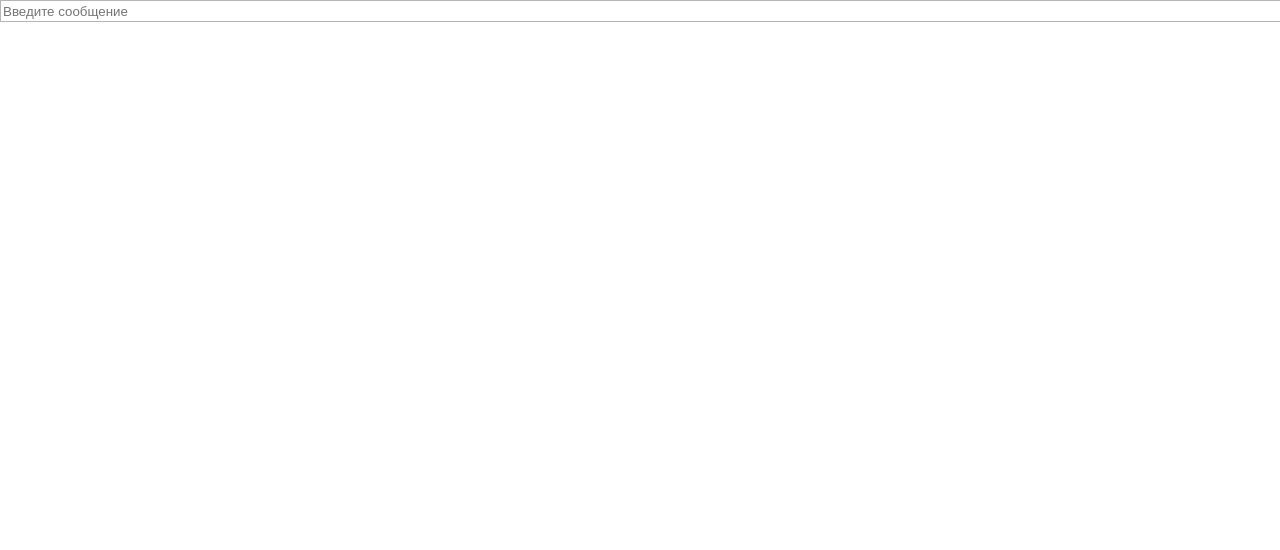
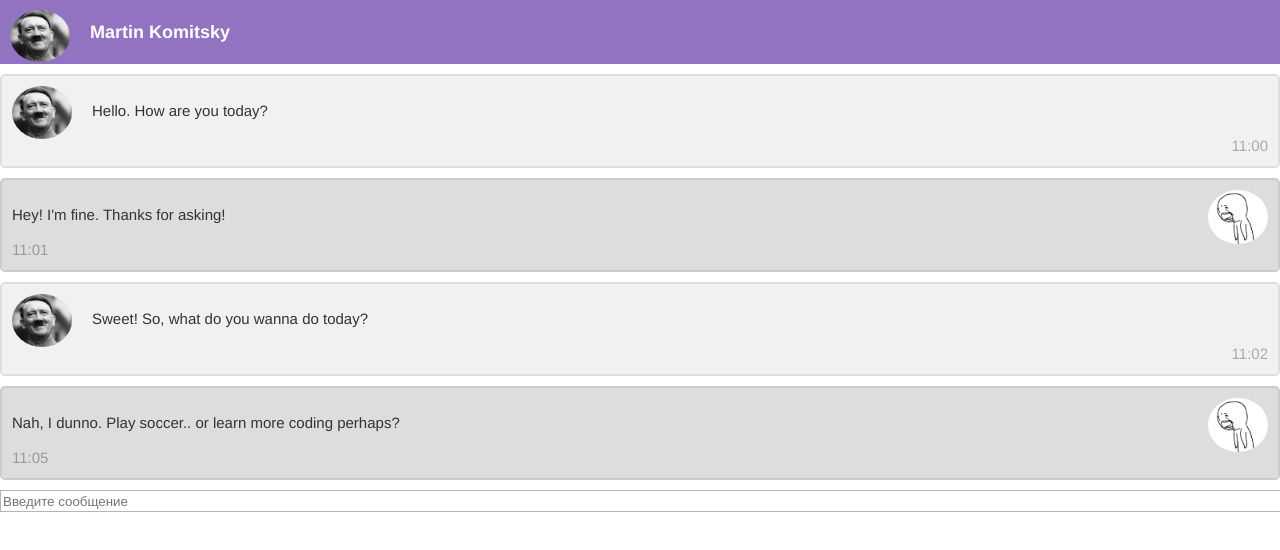
Before and after one commit to aziza-calm/2019-2-Track-Frontend-A-Kalmasova, a website built with webpack: page web-components/src/index.html in a window 1280 px wide. Built offline with nearby package versions, Linux system fonts and the light colour scheme.

Commit message:
some basic styles added

```diff
--- a/web-components/src/index.css
+++ b/web-components/src/index.css
@@ -17,3 +17,78 @@ body {
     font-weight: 400;
     line-height: 20px;
 }
+
+.header {
+    padding: 10px;
+    background: #9273C2;
+    color: white;
+    font-size: 9px;
+  }
+
+.header img{
+    float: left;
+    max-width: 60px;
+    width: 100%;
+    margin-right: 20px;
+    border-radius: 70%;
+  }
+
+.sticky {
+    position: fixed;
+    top: 0;
+    width: 100%
+  }
+
+.sticky + .content {
+    padding-top: 102px;
+  }
+
+/* Chat containers */
+.container {
+    border: 2px solid #dedede;
+    background-color: #f1f1f1;
+    border-radius: 5px;
+    padding: 10px;
+    margin: 10px 0;
+  }
+
+  /* Darker chat container */
+  .darker {
+    border-color: #ccc;
+    background-color: #ddd;
+  }
+
+  /* Clear floats */
+  .container::after {
+    content: "";
+    clear: both;
+    display: table;
+  }
+
+  /* Style images */
+  .container img {
+    float: left;
+    max-width: 60px;
+    width: 100%;
+    margin-right: 20px;
+    border-radius: 50%;
+  }
+
+  /* Style the right image */
+  .container img.right {
+    float: right;
+    margin-left: 20px;
+    margin-right:0;
+  }
+
+  /* Style time text */
+  .time-right {
+    float: right;
+    color: #aaa;
+  }
+
+  /* Style time text */
+  .time-left {
+    float: left;
+    color: #999;
+  }
--- a/web-components/src/index.html
+++ b/web-components/src/index.html
@@ -5,7 +5,35 @@
     <title>Create message</title>
 </head>
 <body>
-    <message-form action="/">
-    </message-form>
+    <div class="header">
+        <img src="../img/2ecc42e8dae6fd93e98f97ded29d5b33.jpg" alt="Avatar">
+        <h1>Martin Komitsky</h1>
+    </div>
+
+    <div class="container">
+        <img src="../img/2ecc42e8dae6fd93e98f97ded29d5b33.jpg" alt="Avatar">
+        <p>Hello. How are you today?</p>
+        <span class="time-right">11:00</span>
+      </div>
+
+      <div class="container darker">
+        <img src="../img/помогите-найти-арт-красивые-картинки-тату-1427884.jpeg" alt="Avatar" class="right">
+        <p>Hey! I'm fine. Thanks for asking!</p>
+        <span class="time-left">11:01</span>
+      </div>
+
+      <div class="container">
+        <img src="../img/2ecc42e8dae6fd93e98f97ded29d5b33.jpg" alt="Avatar">
+        <p>Sweet! So, what do you wanna do today?</p>
+        <span class="time-right">11:02</span>
+      </div>
+
+      <div class="container darker">
+        <img src="../img/помогите-найти-арт-красивые-картинки-тату-1427884.jpeg" alt="Avatar" class="right">
+        <p>Nah, I dunno. Play soccer.. or learn more coding perhaps?</p>
+        <span class="time-left">11:05</span>
+      </div>
+      <message-form action="/">
+      </message-form>
 </body>
 </html>
```
Also changed, not shown: web-components/img/2ecc42e8dae6fd93e98f97ded29d5b33.jpg (added), web-components/img/помогите-найти-арт-красивые-картинки-тату-1427884.jpeg (added).
